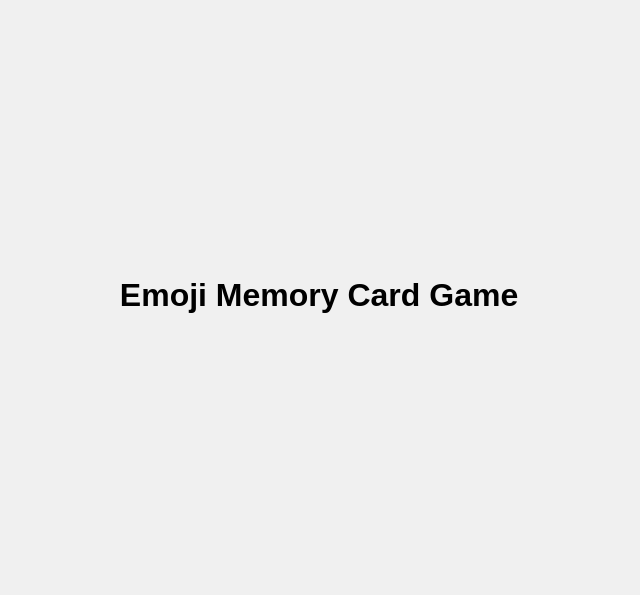
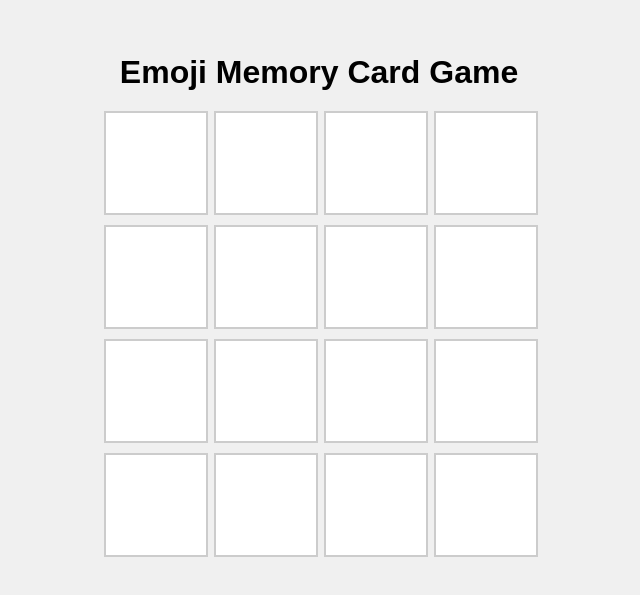
Before and after one commit to neptvnism/Emoji-Memory-Card-Game, a plain HTML site: page index.html in a window 1280 px wide. Shown: the part 105-700 px from the top of the page, without its empty margins (321-961 px from the left). Drawn offline with Linux system fonts and the light colour scheme.

Commit message:
session 2
javascript for card generation

```diff
--- a/index.html
+++ b/index.html
@@ -3,7 +3,7 @@
 <head>
     <meta charset="UTF-8">
     <meta name="viewport" content="width=device-width, initial-scale=1.0">
-    <title>Emoji Memory Card Game - Session 1</title>
+    <title>Emoji Memory Card Game - Session 2</title>
     <style>
         body {
             display: flex;
@@ -42,5 +42,19 @@
 <body>
     <h1>Emoji Memory Card Game</h1>
     <div class="game-board" id="gameBoard"></div>
+    <script>
+        const emojis = ['😀', '😂', '😎', '😍', '🤓', '😜', '😢', '😡'];
+        let cardArray = [...emojis, ...emojis];
+        cardArray.sort(() => 0.5 - Math.random());
+
+        const gameBoard = document.getElementById('gameBoard');
+
+        cardArray.forEach(emoji => {
+            const card = document.createElement('div');
+            card.classList.add('card');
+            card.dataset.emoji = emoji;
+            gameBoard.appendChild(card);
+        });
+    </script>
 </body>
 </html>
```
